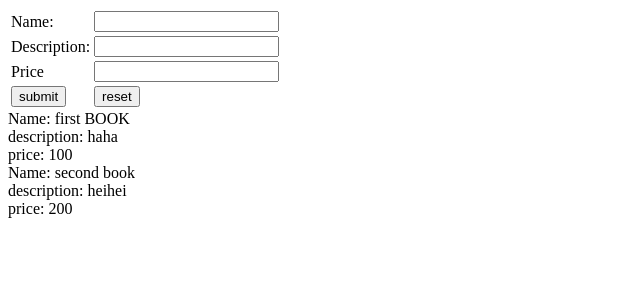
After one commit to chenkan0617chris/study, a PHP site: page /modify_file.php in a window 1280 px wide. The commit adds this page. Shown: the top 300 px of the page, without its empty margins (0-640 px from the left). Run offline with PHP 8.4, Linux system fonts and the light colour scheme.

Commit message:
9307 week5

```diff
--- a/9307/lab/week5/234.txt
+++ /dev/null
@@ -1 +0,0 @@
-234\nsdf\n234\n
--- /dev/null
+++ b/9307/lab/week5/Book A.txt
@@ -0,0 +1 @@
+Name: first BOOK<br/>description: haha<br/>price: 100<br/>Name: second book<br/>description: heihei<br/>price: 200<br/>
--- /dev/null
+++ b/9307/lab/week5/MY BOOK.txt
@@ -0,0 +1 @@
+Name:MY BOOK<br/>description:asd<br/>price:400<br/>
--- a/9307/lab/week5/asd.txt
+++ /dev/null
@@ -1 +0,0 @@
-asd\nadfe\n123\n
--- /dev/null
+++ b/9307/lab/week5/modify_file.php
@@ -0,0 +1,60 @@
+<!DOCTYPE html>
+<html lang="en">
+<head>
+    <meta charset="UTF-8">
+    <meta name="viewport" content="width=device-width, initial-scale=1.0">
+    <title>Document</title>
+</head>
+<body>
+    <form action="modify_file.php" method="post">
+        <table>
+            <tr>
+                <td>Name:</td>
+                <td><input type="text" name="name" id=""></td>
+            </tr>
+            <tr>
+                <td>Description:</td>
+                <td><input type="text" name="description" id=""></td>
+            </tr>
+            <tr>
+                <td>Price</td>
+                <td><input type="text" name="price" id=""></td>
+            </tr>
+            <tr>
+                <td><input type="submit" name='submit' value="submit"></td>
+                <td><input type="reset" value="reset"></td>
+            </tr>
+        </table>
+    </form>
+
+    <?php
+        $file_name = 'Book A.txt';
+
+        if(isset($_POST['submit'])){
+            if(isset($_POST['name']) && $_POST['description'] && $_POST['price']){
+                echo 'start<br/>';
+                $name = $_POST['name'];
+                $description = $_POST['description'];
+                $price = $_POST['price'];
+
+                $open_file = fopen($file_name, 'a+');
+
+                fwrite($open_file, 'Name: ' . $name . '<br/>');
+                fwrite($open_file, 'description: ' . $description . '<br/>');
+                fwrite($open_file, 'price: ' . $price . '<br/>');
+
+                fclose($open_file);
+
+                echo 'added!<br/>';
+            }
+        }
+
+
+        if(is_file($file_name)){
+            $content = file_get_contents($file_name);
+
+            echo $content;
+        }
+    ?>
+</body>
+</html>
```
Also changed, not shown: 9307/lab/week5/task1.php (+17 -4 lines), 9307/lab/week5/upload.php (added, +31 -0 lines).
